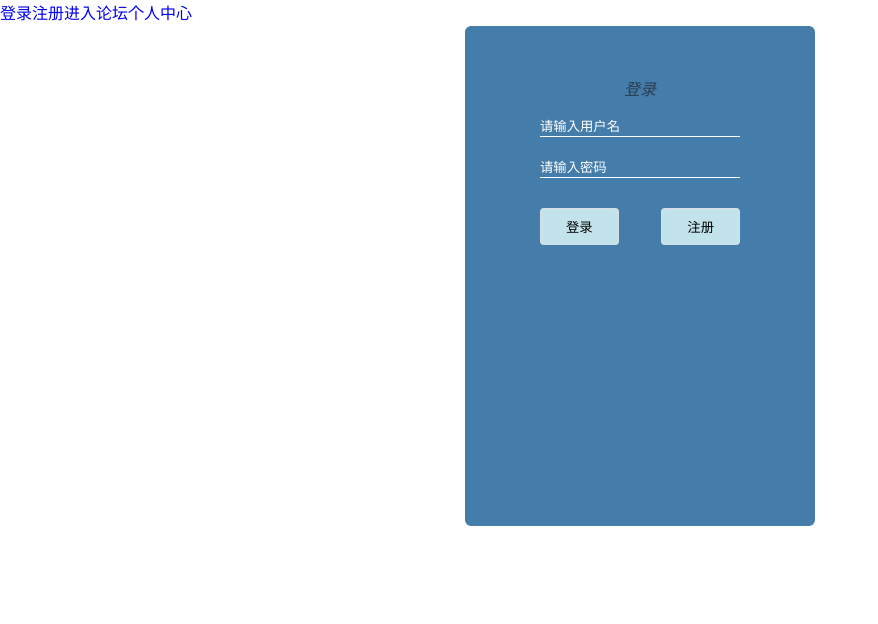
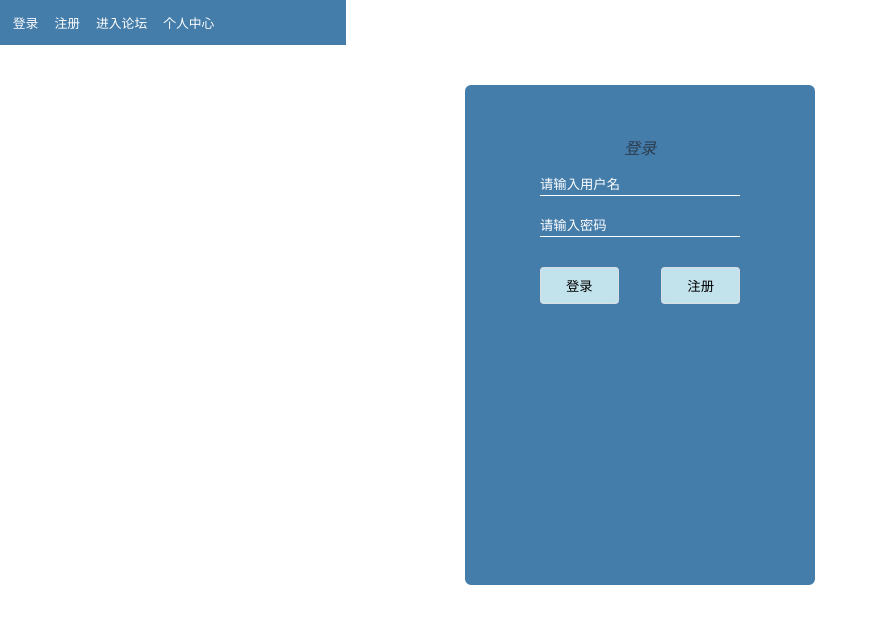
Before and after one commit to 1463353697/2018winterTestItem, a Vue app in the folder thesubject/: page /article in a window 1280 px wide. Shown: the top 624 px of the page, without its empty margins (0-878 px from the left). Built offline with nearby package versions, Linux system fonts and the light colour scheme; a small style sheet from the web is missing.

Commit message:
almost nothing have been done

```diff
--- a/thesubject/src/App.vue
+++ b/thesubject/src/App.vue
@@ -1,7 +1,7 @@
 <template>
   <div id="app">
 
-    <div>
+    <div class="nav">
       <router-link to="/">登录</router-link>
       <router-link to="/signIn">注册</router-link>
 
@@ -30,6 +30,9 @@ export default {
     /* text-align: center; */
     color: #2c3e50;
 
+    font: normal 100% Helvetica, Arial, sans-serif;
+
+
   }
   button {
     cursor: pointer;
@@ -39,3 +42,21 @@ export default {
   }
 
 </style>
+<style scoped>
+  .nav {
+    display:flex;
+    width:25%;
+    height: 12%;
+    color:#fff;
+    background-color: rgb(68, 124, 170);
+    padding: 1% 1%;
+    margin-bottom: 3%;
+  }
+  a {
+    color:#fff;
+
+    margin-right: 5%;
+    font-size: 0.8em;
+
+  }
+</style>
--- a/thesubject/src/components/mainPage.vue
+++ b/thesubject/src/components/mainPage.vue
@@ -1,14 +1,11 @@
 <template>
-<!-- 新 Bootstrap 核心 CSS 文件 -->
-
     <div class="mainPage">
         <div class="nav">
             <el-tabs>
                 <el-tab-pane label= "全部">
 
                     <div class="mainBlock">
-                        <ul>
-
+                        <ul id="allBlock">
                                 <li class="articles" v-for="articleIfm in allListData">
                                     <router-link :to = "{ name: 'article', params: { id:articleIfm.id}}" >
                                         <!-- 作者头像 -->
@@ -34,7 +31,6 @@
 
                                     </router-link>
                                 </li>
-
                         </ul>
                     </div>
 
@@ -84,7 +80,7 @@
                 <el-tab-pane label= "分享">
 
                     <div  class="mainBlock">
-                        <ul >
+                        <ul id="shareBlock" >
                             <li class="articles" v-for="articleIfm in shareData">
                                 <router-link :to = "{ name: 'article', params: { id:articleIfm.id}}" >
                                     <!-- 作者头像 -->
@@ -121,7 +117,7 @@
                 <el-tab-pane label= "招聘">
 
                     <div class="mainBlock">
-                        <ul>
+                        <ul id="jobBlock">
 
                                 <li class="articles" v-for="articleIfm in jobData">
                                     <router-link :to = "{ name: 'article', params: { id:articleIfm.id}}" >
@@ -158,7 +154,7 @@
 
 
                     <div  class="mainBlock">
-                        <ul >
+                        <ul id="goodBlock" >
                             <li class="articles" v-for="articleIfm in goodData">
                                 <router-link :to = "{ name: 'article', params: { id:articleIfm.id}}" >
                                     <!-- 作者头像 -->
@@ -204,18 +200,16 @@
 </template>
 
 
-<!-- jQuery文件。务必在bootstrap.min.js 之前引入 -->
-<script src="https://cdn.staticfile.org/jquery/2.1.1/jquery.min.js"></script>
+<script src="https://code.jquery.com/jquery-3.0.0.min.js"></script>
 
-<!-- 最新的 Bootstrap 核心 JavaScript 文件 -->
-<script src="https://cdn.staticfile.org/twitter-bootstrap/3.3.7/js/bootstrap.min.js"></script>
+
 <script>
 
-// import lazyload from "jquery-lazyload";
+
 import axios from "axios";
 import underscore from "underscore";
-// import 'bootstrap/dist/css/bootstrap.min.css';
-// import 'bootstrap/dist/js/bootstrap.min.js';
+
+
 
 export default {
     data(){
@@ -234,7 +228,33 @@ export default {
             axios.get("https://cnodejs.org/api/v1/topics")
             .then(response=>{
 
+                console.log(response.data.data[0].last_reply_at);
+                function convertUTCTimeToLocalTime (UTCDateString) {
+                    if(!UTCDateString){
+                    return '-';
+                    }
+                    function formatFunc(str) {    //格式化显示
+                    return str > 9 ? str : '0' + str
+                    }
+                    var date2 = new Date(UTCDateString);     //这步是关键
+                    var year = date2.getFullYear();
+                    var mon = formatFunc(date2.getMonth() + 1);
+                    var day = formatFunc(date2.getDate());
+                    var hour = date2.getHours();
+                    // var noon = hour >= 12 ? 'PM' : 'AM';
+                    // hour = hour>=12?hour-12:hour;
+                    hour = formatFunc(hour);
+                    var min = formatFunc(date2.getMinutes());
+                    var dateStr = year+'-'+mon+'-'+day+' '+hour+':'+min;
+                    return dateStr;
+            }
+            console.log(convertUTCTimeToLocalTime("2017-11-16T05:23:20.000Z"));
+//2017-11-16 PM 01:23
+
+
                 this.allListData = response.data.data;
+
+                console.log(this.allListData[0].last_reply_at);
                 console.log(response);
 
                 console.log("加载完毕");
@@ -244,7 +264,7 @@ export default {
                 let shareData = [];
                 let goodData = [];
                 let jobData = [];
-                // console.log(routerTo.name);
+
                 // 循环获取到的数据，筛选类别，放入不同的数组
                 for(var i = 0; i<this.allListData.length;i++){
                     if(this.allListData[i].tab=="ask"){
@@ -284,11 +304,18 @@ export default {
                 console.log(error);
 
             })
+
+
+
+
+
+
         },
     mounted:
         function(){
 
-            var askLi = document.getElementById('askBlock').getElementsByTagName('li');
+            var askLi = document.getElementById('allBlock').getElementsByTagName('li');
+
 
 
 
@@ -305,15 +332,7 @@ export default {
 </script>
 <style>
 
-    /* .el-tabs__active-bar {
-        width: 20% !important;
-    }
-    .el-tabs__content {
-        padding: 0px 40px !important;
-    }
-    .el-tabs__item {
-        padding: 0 80px !important;
-    } */
+
     .el-tabs {
         width: 100% !important;
     }
```
